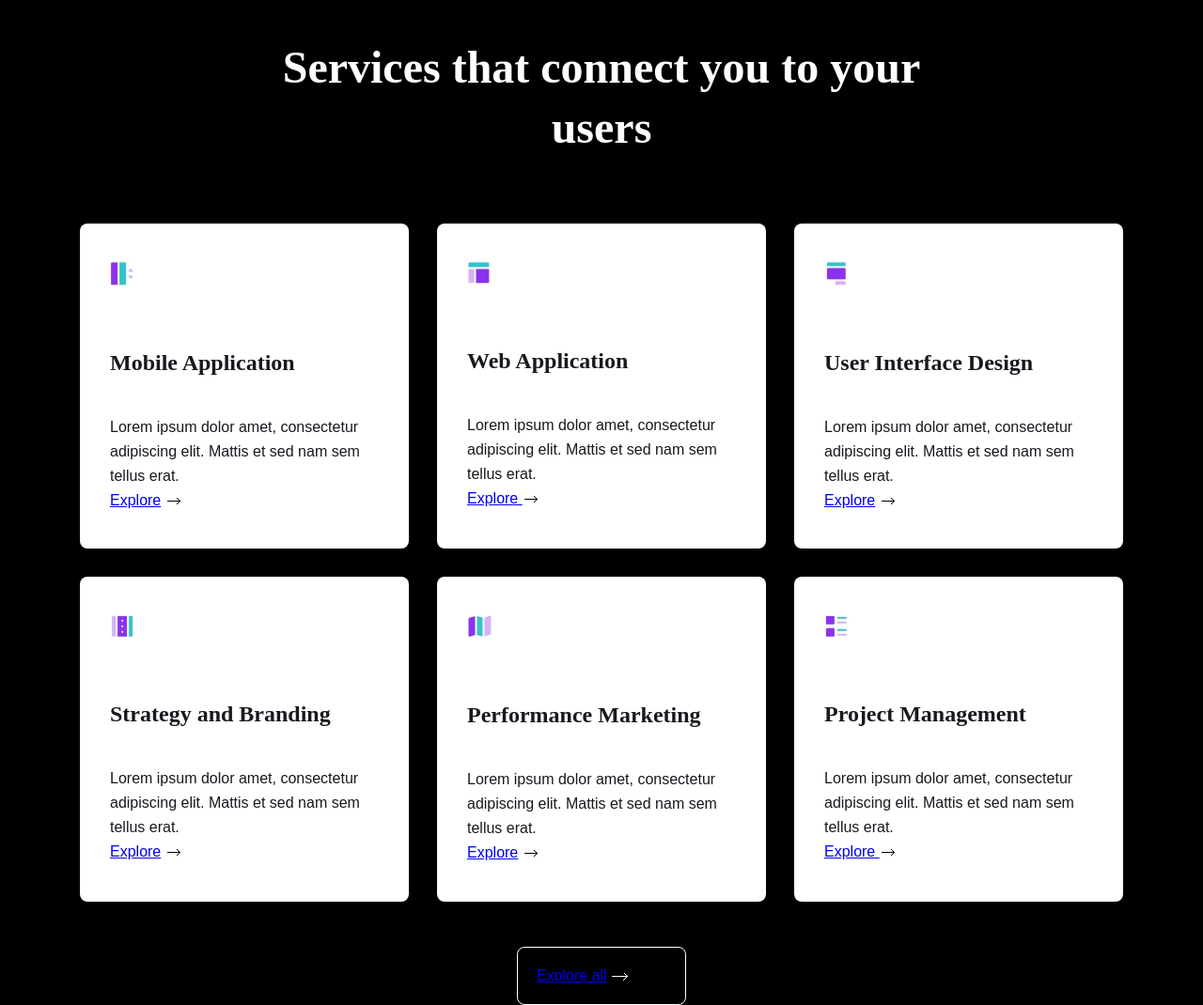
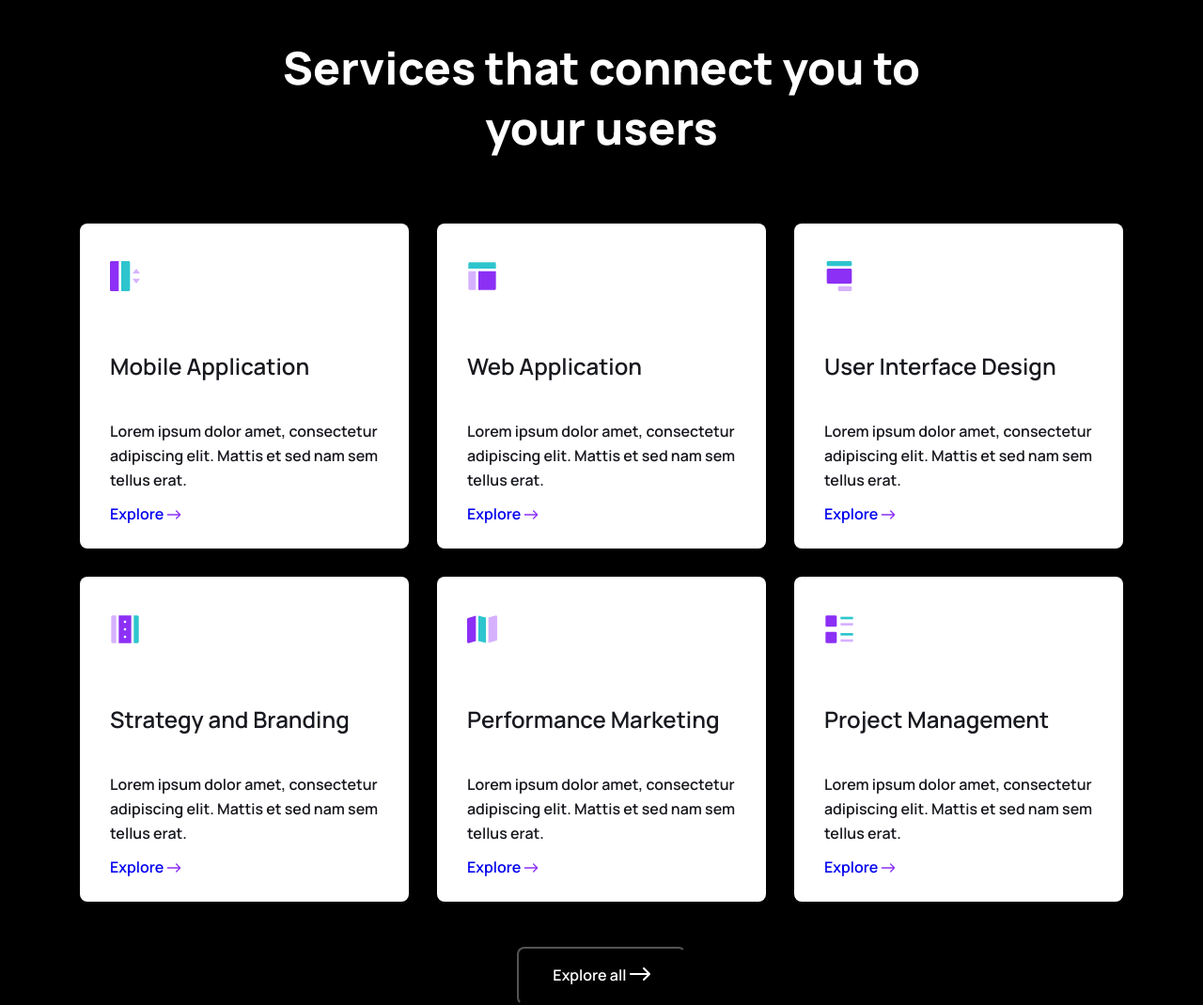
Before and after one commit to AGeorge1974/OTUS_ANTUSHEV_PHP, a PHP site: page / in a window 1280 px wide. Shown: the whole page at 94% size. Run offline with PHP 8.4, Linux system fonts and the light colour scheme; some libraries are stand-ins or nearby versions.

Commit message:
Верстка блока (Работа над ошибками)

```diff
--- a/css/style.css
+++ b/css/style.css
@@ -1,6 +1,6 @@
 body {
 	margin: 0;
-	font-family: Manrope, sans-serif;
+	font-family: 'Manrope', sans-serif;
 	font-style: normal;
 	font-weight: normal;
 	font-size: 16px;
@@ -68,27 +68,18 @@ position: static;
 }
 
 .flex-container-link {
-	margin-top: 40px;
+	margin-top: 10px;
 	color: #8C30F5;
 }
 
-.container-link-all {
-	display: flex;
-	flex-direction: row;
+button {
 	align-items: center;
-	padding: 16px 20px;
-
+	padding: 16px 20px 16px 20px;
 	margin-top: 48px;
 	margin-left: calc(50% - 180px/2);;
-	position: static;
+	border-radius: 8px;
 	width: 180px;
 	height: 62px;
-	bottom: 80px;
-	border: 1px solid #FFFFFF;
-	box-sizing: border-box;
-	border-radius: 8px;
+	background-color: #000;
+	color: #FFF;
 }
-
-.flex-container-link-all {
-	color: #8C30F5;
-}
--- a/index.html
+++ b/index.html
@@ -5,6 +5,9 @@
 	    <meta http-equiv="X-UA-Compatible" content="IE=edge">
 	    <meta name="viewport" content="width=device-width, initial-scale=1,0">
 	    <title>>HTML5</title>
+		<link rel="preconnect" href="https://fonts.googleapis.com">
+		<link rel="preconnect" href="https://fonts.gstatic.com" crossorigin>
+		<link href="https://fonts.googleapis.com/css2?family=Manrope:wght@600;800&display=swap" rel="stylesheet">
 	    <link rel="stylesheet" href="css/normalize.css">
 	    <link rel="stylesheet" href="css/style.css">
 </head>
@@ -13,91 +16,63 @@
 		<h2>Services that connect you to your users</h2>
 		<div class="flex-container">
 			<div class="card">
-				<div>
-					<img src="img/01.jpg" alt="">
-				</div>
-				<div>
+				<img src="img/01.svg" alt="Mobile Application">
 				<h5>Mobile Application</h5>
 				Lorem ipsum dolor amet, consectetur adipiscing elit. Mattis et sed nam sem tellus erat.
-				</div>
-				<div class'"flex-container-link">
-				    <a target="_blank" href="https://www.bankorange.ru//">Explore</a>
-				    <img src="img/arrow.jpg" alt="">
-				</div>
-			</div>
-
-			<div class="card">
-				<div>
-					<img src="img/02.jpg" alt="">
-				</div>
-				<div>
-					<h5>Web Application</h5>
-					Lorem ipsum dolor amet, consectetur adipiscing elit. Mattis et sed nam sem tellus erat.
-				</div>
-				<div class'"flex-container-link">
-				    <a target="_blank" href="https://www.bankorange.ru//">Explore </a>
-				    <img src="img/arrow.jpg" alt="">
+				<div class="flex-container-link">
+				    <a target="_blank" href="https://www.bankorange.ru//" style = "text-decoration:none;" >Explore</a>
+				    <img src="img/Vector.svg" alt="->">
 				</div>
 			</div>
 			<div class="card">
-				<div>
-					<img src="img/03.jpg" alt="">
-				</div>
-				<div>
-					<h5>User Interface Design</h5>
+				<img src="img/02.svg" alt="Web Application">
+				<h5>Web Application</h5>
 				Lorem ipsum dolor amet, consectetur adipiscing elit. Mattis et sed nam sem tellus erat.
-				</div>
-				<div class'"flex-container-link">
-				    <a target="_blank" href="https://www.bankorange.ru//">Explore</a>
-				    <img src="img/arrow.jpg" alt="">
+				<div class="flex-container-link">
+				    <a target="_blank" href="https://www.bankorange.ru//" style = "text-decoration:none;" >Explore</a>
+				    <img src="img/Vector.svg" alt="->">
 				</div>
 			</div>
 			<div class="card">
-				<div>
-					<img src="img/04.jpg" alt="">
-				</div>
-				<div>
-					<h5>Strategy and Branding</h5>
+				<img src="img/03.svg" alt="User Interface Design">
+				<h5>User Interface Design</h5>
 				Lorem ipsum dolor amet, consectetur adipiscing elit. Mattis et sed nam sem tellus erat.
-				</div>
-				<div class'"flex-container-link">
-				    <a target="_blank" href="https://www.bankorange.ru//">Explore</a>
-				    <img src="img/arrow.jpg" alt="">
+				<div class="flex-container-link">
+				    <a target="_blank" href="https://www.bankorange.ru//" style = "text-decoration:none;" >Explore</a>
+				    <img src="img/Vector.svg" alt="->">
 				</div>
 			</div>
 			<div class="card">
-				<div>
-					<img src="img/05.jpg" alt="">
-				</div>
-				<div>
-					<h5>Performance Marketing</h5>
+				<img src="img/04.svg" alt="Strategy and Branding">
+				<h5>Strategy and Branding</h5>
 				Lorem ipsum dolor amet, consectetur adipiscing elit. Mattis et sed nam sem tellus erat.
-				</div>
-				<div class'"flex-container-link">
-				    <a target="_blank" href="https://www.bankorange.ru//">Explore</a>
-				    <img src="img/arrow.jpg" alt="">
+				<div class="flex-container-link">
+				    <a target="_blank" href="https://www.bankorange.ru//" style = "text-decoration:none;" >Explore</a>
+				    <img src="img/Vector.svg" alt="->">
 				</div>
 			</div>
 			<div class="card">
-				<div>
-					<img src="img/06.jpg" alt="">
+				<img src="img/05.svg" alt="Performance Marketing">
+				<h5>Performance Marketing</h5>
+				Lorem ipsum dolor amet, consectetur adipiscing elit. Mattis et sed nam sem tellus erat.
+				<div class="flex-container-link">
+				    <a target="_blank" href="https://www.bankorange.ru//" style = "text-decoration:none;" >Explore</a>
+				    <img src="img/Vector.svg" alt="->">
 				</div>
-				<div>
+			</div>
+			<div class="card">
+				<img src="img/06.svg" alt="Project Management">
 				<h5>Project Management</h5>
 				Lorem ipsum dolor amet, consectetur adipiscing elit. Mattis et sed nam sem tellus erat.
-				</div>
-				<div class'"flex-container-link">
-				    <a target="_blank" href="https://www.bankorange.ru//">Explore </a>
-				    <img src="img/arrow.jpg" alt="">
+				<div class="flex-container-link">
+				    <a target="_blank" href="https://www.bankorange.ru//" style = "text-decoration:none;" >Explore</a>
+				    <img src="img/Vector.svg" alt="->">
 				</div>
 			</div>
 		</div>
-		<div class="container-link-all">
-			<div class="flex-container-link-All">
-			    <a target="_blank" href="https://www.bankorange.ru//">Explore all</a>
-			    <img src="img/arrow_white.jpg" alt="">
-			</div>
-		</div>
+		<button onclick="window.location.href = 'https://www.bankorange.ru';">Explore all
+			<img src="img/VectorAll.svg" alt="->">
+		</button>
 	</div>
 </body>
 </html>
```
Also changed, not shown: IMG/01.svg (added), IMG/02.svg (added), IMG/03.svg (added), IMG/04.svg (added), IMG/05.svg (added), IMG/06.svg (added), IMG/Vector.svg (added), IMG/VectorAll.svg (added). Lines whose indentation alone changed are shown as unchanged.
